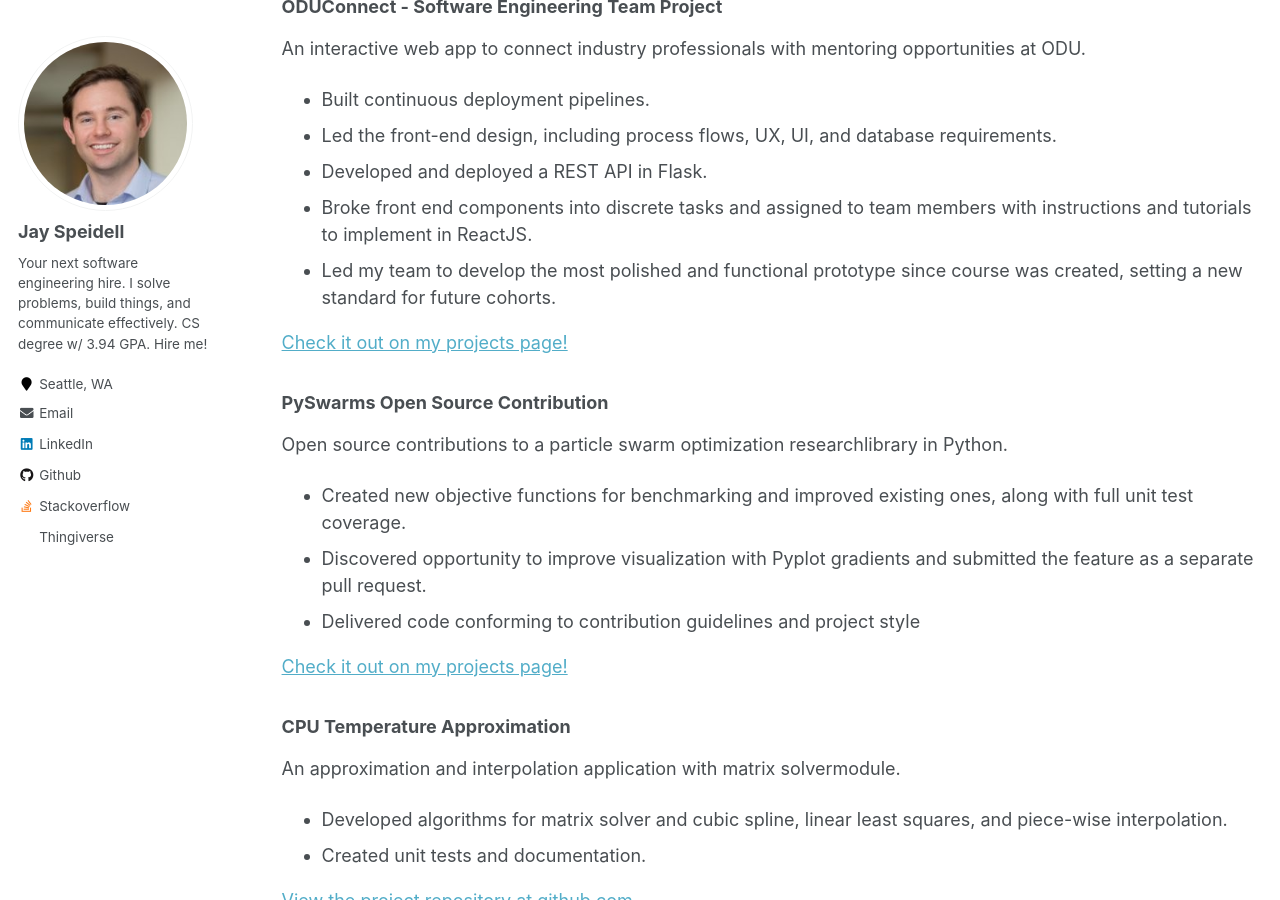
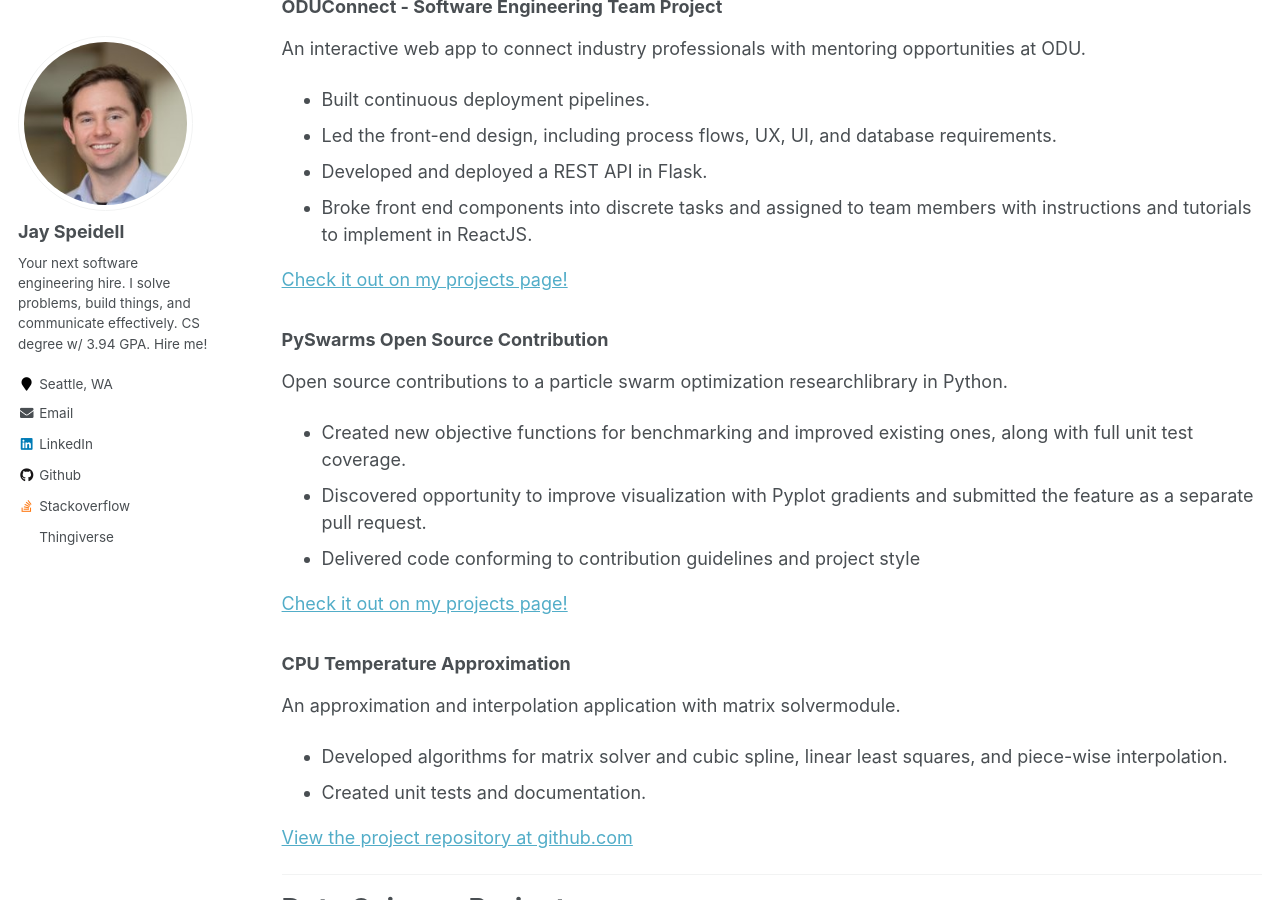
Before and after one commit to jayspeidell/jayspeidell.github.io, a Jekyll site: the page built from _pages/cv.md, in a window 1280 px wide and 900 px high, scrolled down 860 px. Built offline with Jekyll 4.4.1, drawn with Linux system fonts in a browser that asks for light colours.

Commit message:
Update cv.md

```diff
--- a/_pages/cv.md
+++ b/_pages/cv.md
@@ -56,7 +56,6 @@ An interactive web app to connect industry professionals with mentoring opportun
 * Led the front-end design, including process flows, UX, UI, and database requirements.
 * Developed and deployed a REST API in Flask.
 * Broke front end components into discrete tasks and assigned to team members with instructions and tutorials to implement in ReactJS.
-* Led my team to develop the most polished and functional prototype since course was created, setting a new standard for future cohorts.
 
 [Check it out on my projects page!](../portfolio/project08-oduconnect)
 
```
